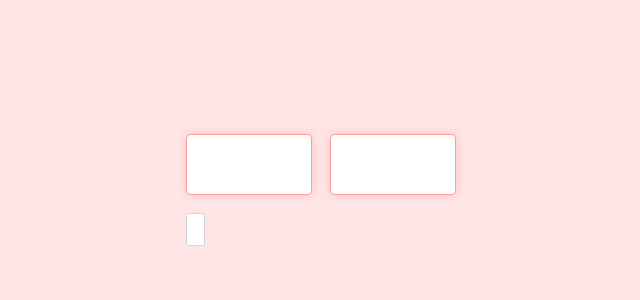
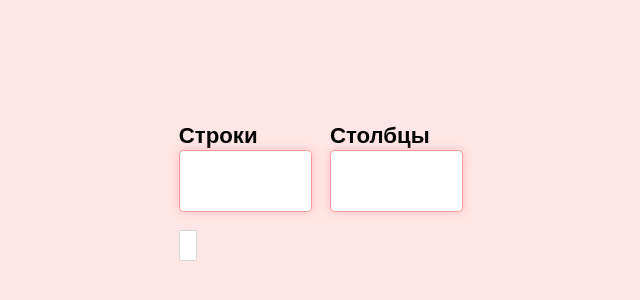
Before and after one commit to roman-orlovskiy/gromka.ru, a Vue app: page /#/demo in a window 1280 px wide. Shown: the part 210-510 px from the top of the page, without its empty margins (319-959 px from the left). Built offline with nearby package versions, Linux system fonts and the light colour scheme.

Commit message:
Add inputs

```diff
--- a/src/App.vue
+++ b/src/App.vue
@@ -32,6 +32,7 @@ body {
   -webkit-text-size-adjust: 100%;
   font-size: vh(10);
   background-color: $color-primary-light;
+  box-sizing: border-box;
 
   @include layout-aspect-tablet {
     font-size: vw(10);
@@ -50,6 +51,7 @@ body {
     font-family: inherit;
     font-weight: inherit;
     vertical-align: baseline;
+    box-sizing: border-box;
   }
 }
 
--- a/src/components/InputComp.vue
+++ b/src/components/InputComp.vue
@@ -1,11 +1,16 @@
 <template>
+  <div class="input-wrapper">
+    <label class="input__label" v-if="label" :for="id">{{ label }}</label>
+
     <input
+      :id="id"
       :class="inputClass"
       :type="type"
       :placeholder="placeholder"
       :value="value"
       @input="handleInput"
     />
+  </div>
 </template>
 
 <script setup>
@@ -28,6 +33,14 @@ const props = defineProps({
   value: {
     type: String,
     default: '',
+  },
+  label: {
+    type: String,
+    default: '',
+  },
+  id: {
+    type: String,
+    required: true,
   },
 })
 
@@ -58,5 +71,17 @@ const inputClass = computed(() => {
   &:hover {
     opacity: 0.7;
   }
+
+  &__wrapper {
+    display: flex;
+    flex-direction: column;
+    gap: 1rem;
+    width: 100%;
+  }
+
+  &__label {
+    font-size: 2.5rem;
+    font-weight: 600;
+  }
 }
 </style>
--- a/src/views/DemoView.vue
+++ b/src/views/DemoView.vue
@@ -2,8 +2,12 @@
   <div class="demo">
     <div class="demo__editor">
       <div class="demo__editor-inputs">
-        <InputComp />
-        <InputComp />
+        <div class="demo__editor-input">
+          <InputComp id="rows" label="Строки" />
+        </div>
+        <div class="demo__editor-input">
+          <InputComp id="columns" label="Столбцы" />
+        </div>
       </div>
       <div class="demo__editor-item"></div>
     </div>
@@ -38,11 +42,13 @@ import InputComp from '@/components/InputComp.vue'
 
   &__editor-inputs {
     display: flex;
+    justify-content: center;
     gap: 2rem;
+    width: 100%;
+  }
 
-    & > input {
-      width: 10rem;
-    }
+  &__editor-input {
+    width: 15rem;
   }
 }
 </style>
```
Lines whose indentation alone changed are shown as unchanged.
